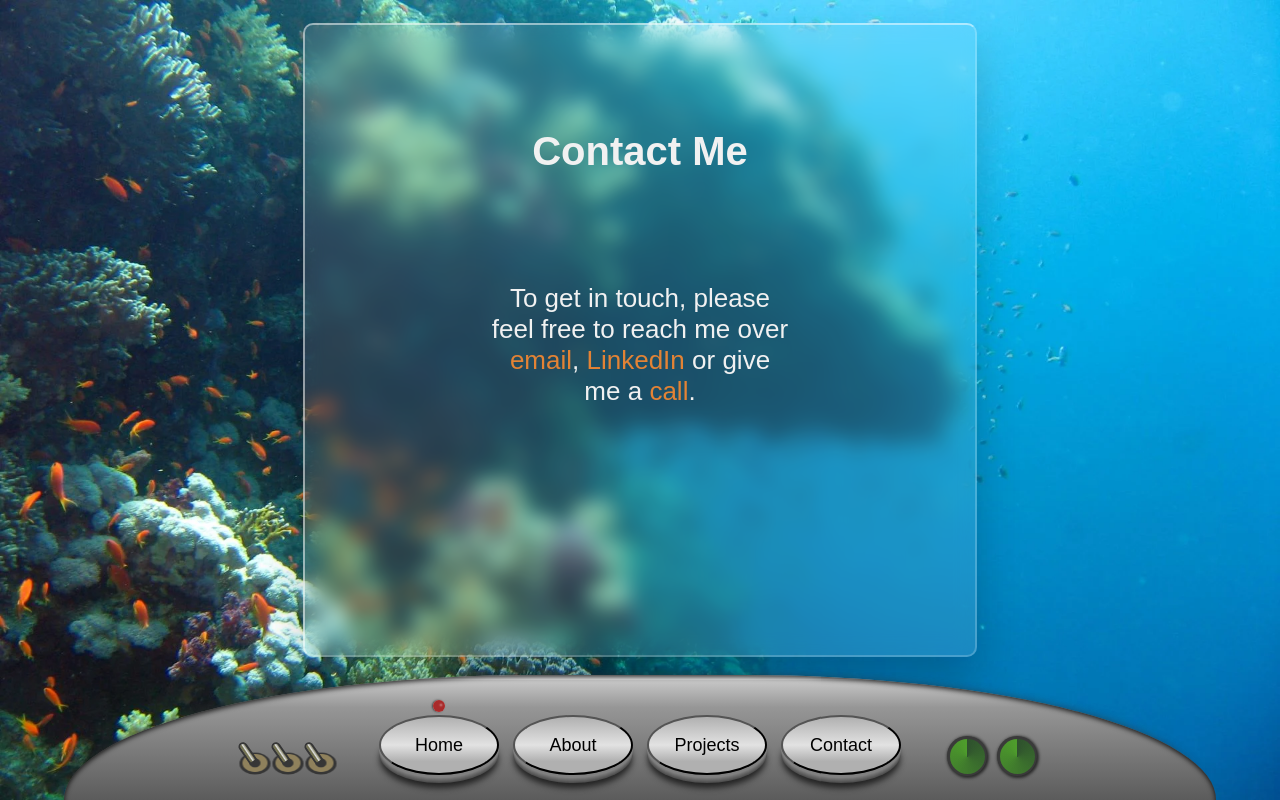
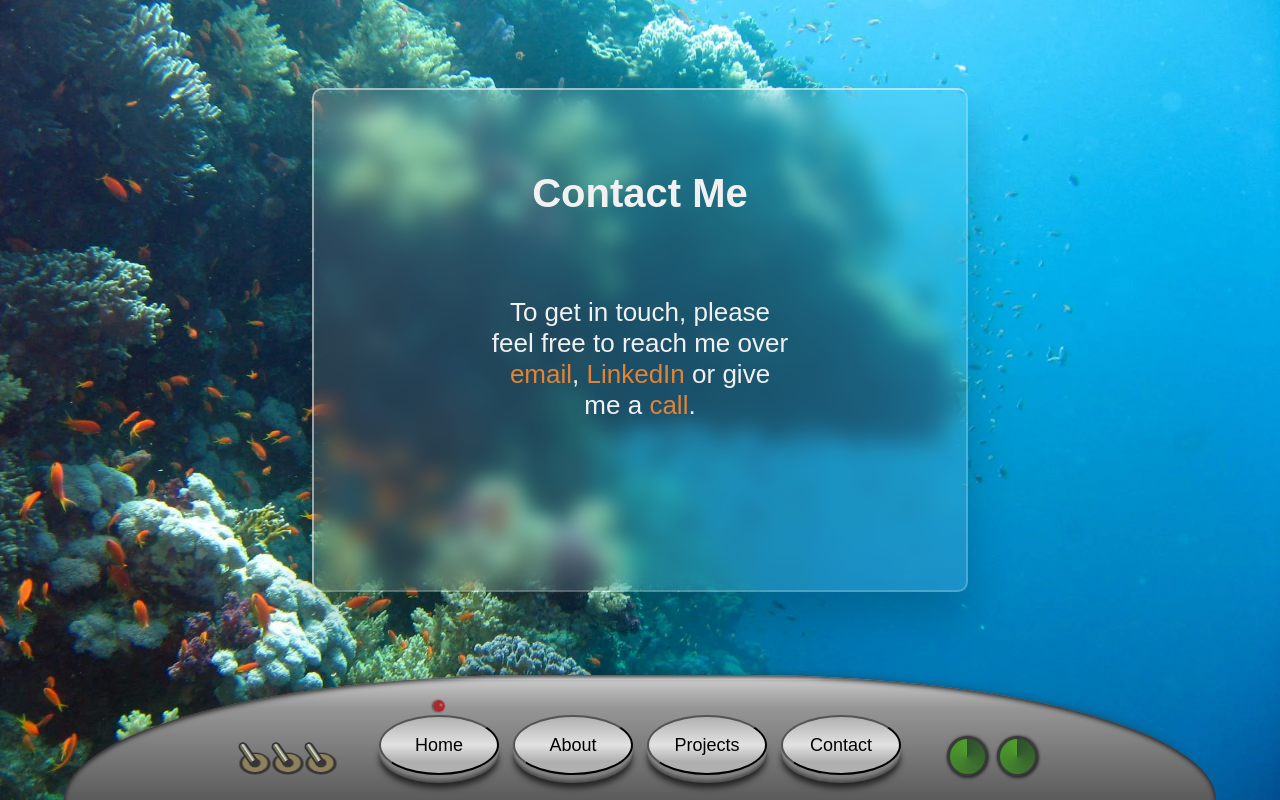
Before and after one commit to Liv4-code/planet-portfolio-site, a React (Create React App) app: page /contact in a window 1280 px wide. Built offline with nearby package versions, Linux system fonts and the light colour scheme; a web font is replaced by a local one.

Commit message:
Re-sized contact card

```diff
--- a/src/About.scss
+++ b/src/About.scss
@@ -24,7 +24,7 @@ $breakpoint-xsml-cellphone: 400px;
     bottom: 10%;
     padding: 2%;
     width: 600px;
-    height: 55vh;
+    height: 56vh;
     color: rgb(34, 34, 34);
     background: rgba(255, 255, 255, 0.1);
     box-shadow: 0 25px 45px rgba(0, 0, 0, 0.2);
--- a/src/Contact.scss
+++ b/src/Contact.scss
@@ -24,8 +24,8 @@ $breakpoint-xsml-cellphone: 400px;
     top: 0;
     bottom: 15%;
     width: 600px;
-    height: 70vh;
-    padding: 35px;
+    height: 56vh;
+    padding: 2%;
     color: rgb(241, 241, 241);
     background: rgba(255, 255, 255, 0.1);
     box-shadow: 0 25px 45px rgba(0, 0, 0, 0.2);
```
